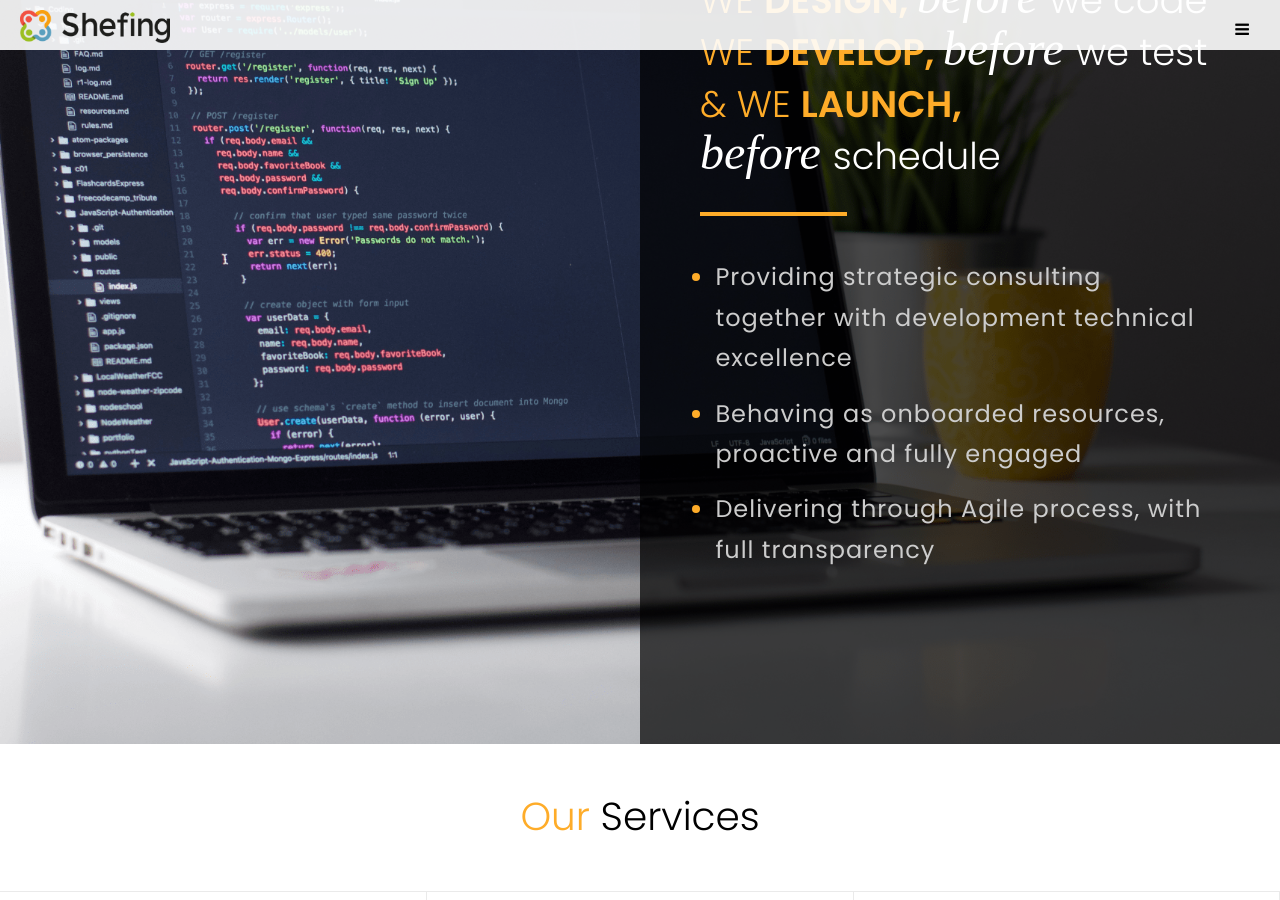
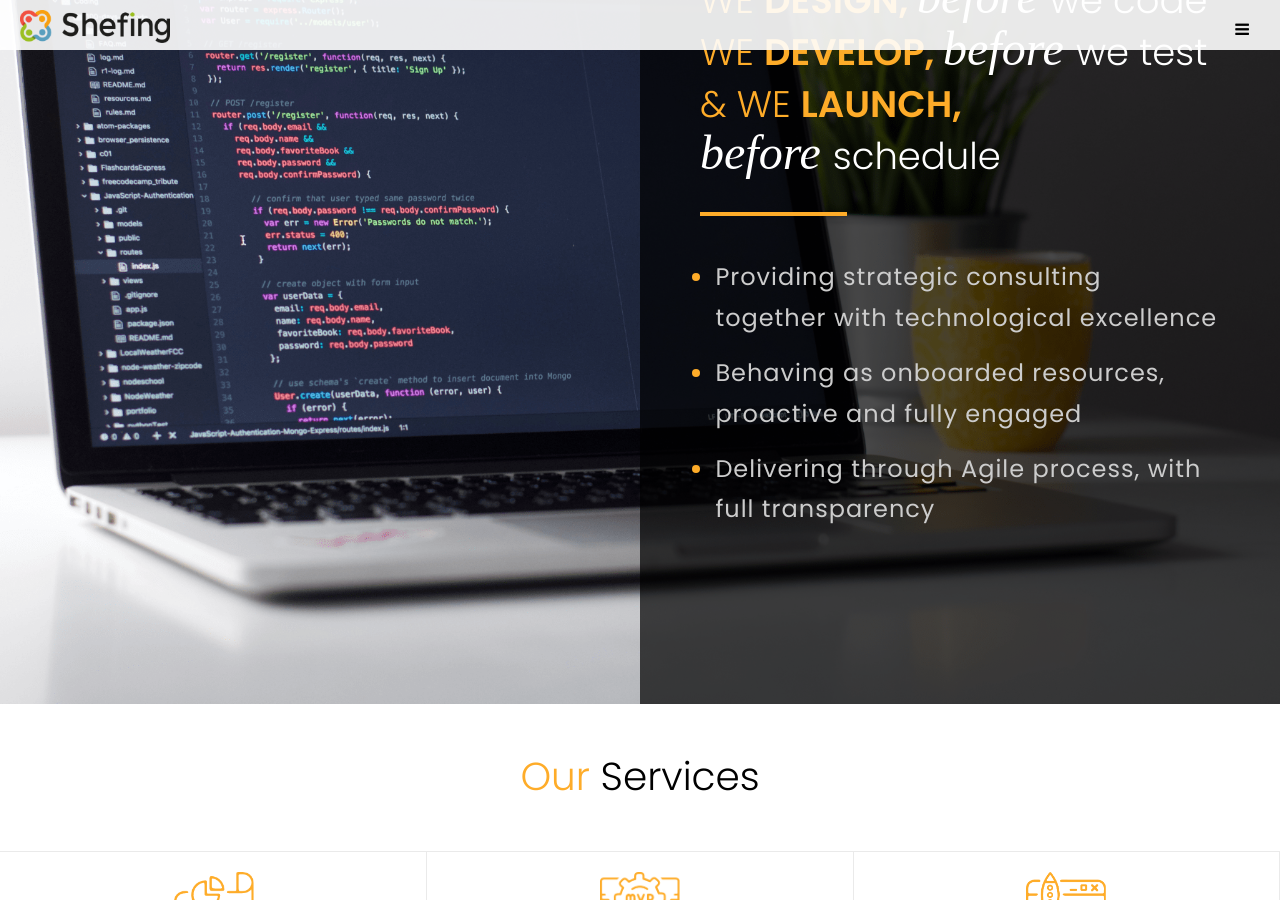
Before and after one commit to shefing/shefing.github.io, a Jekyll site: the page built from index.html, in a window 1280 px wide and 900 px high, scrolled down 1893 px. Built offline with Jekyll 4.4.1, drawn with Linux system fonts in a browser that asks for light colours.

Commit message:
technological excellence

```diff
--- a/index.html
+++ b/index.html
@@ -233,7 +233,7 @@
       </div>
     </div>
     <ul class="list">
-    <li><span class="light">Providing strategic consulting together with development technical excellence </span></li>
+    <li><span class="light">Providing strategic consulting together with technological excellence </span></li>
     <div class="littlespacing"></div>
     <li><span class="light">Behaving as onboarded resources, proactive and fully engaged </span></li>
     <div class="littlespacing"></div>
```
